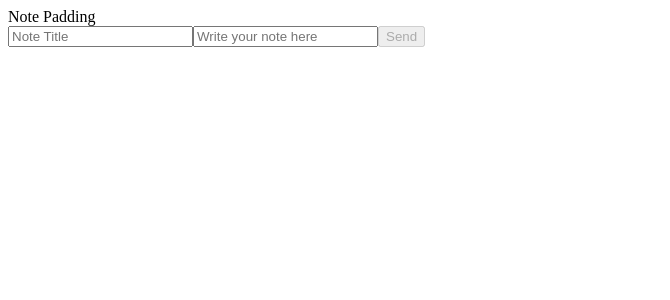
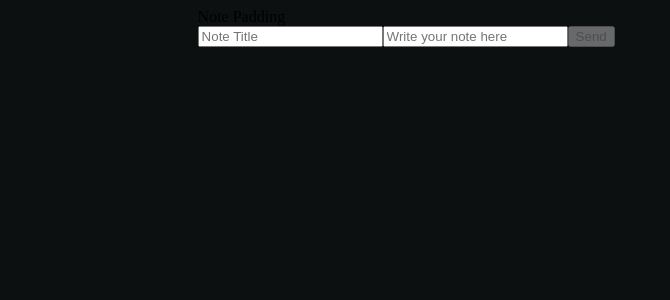
Before and after one commit to martinsgabel/note-padding, a React (Create React App) app: page / in a window 1280 px wide. Shown: the top 300 px of the page, without its empty margins (0-670 px from the left). Built offline with nearby package versions, Linux system fonts and the light colour scheme.

Commit message:
chore: creation of css HOME and import

```diff
--- /dev/null
+++ b/src/Pages/Home.css
@@ -0,0 +1,8 @@
+body {
+  background-color: #0d1011;
+}
+
+main {
+  width: 70%;
+  margin: auto;
+}
--- a/src/Pages/Home.jsx
+++ b/src/Pages/Home.jsx
@@ -1,6 +1,7 @@
 import { useEffect, useState } from "react";
 import NotePad from "../Components/NotePad";
 import StickNotes from "../Components/StickNotes";
+import "./Home.css";
 
 export default function Home() {
   const [title, setTitle] = useState("");
```
